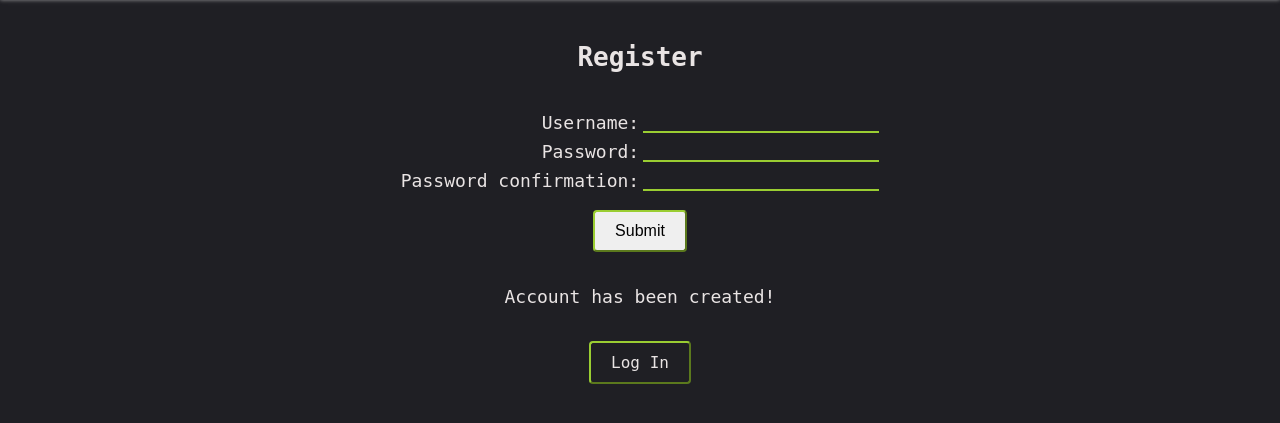
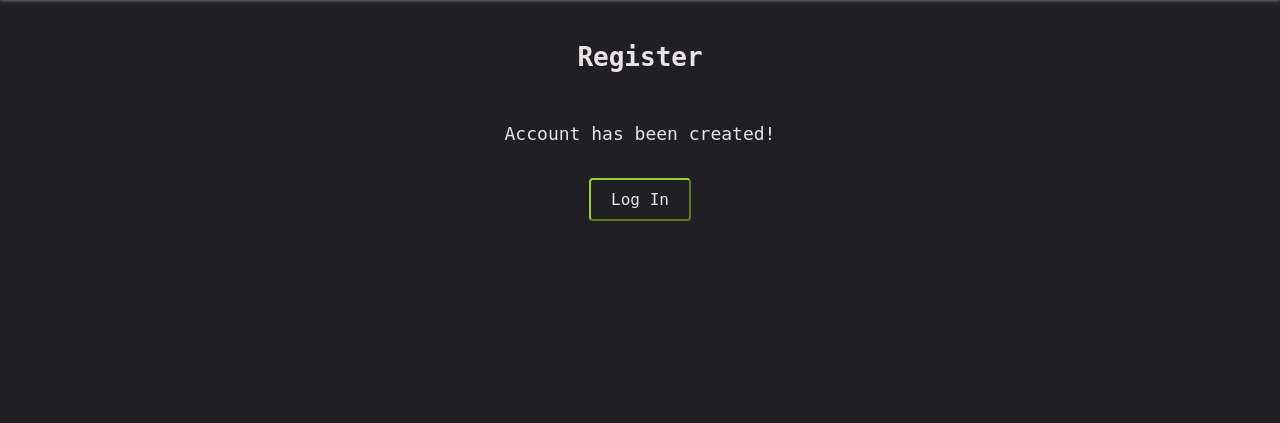
Before and after one commit to AntoineMauboussin/django_lc, a Django app: template src/project/templates/registration/register.html in a window 1280 px wide. Shown: the part 79-502 px from the top of the page. Run offline with Django 4.2, Linux system fonts and the light colour scheme; tables that the repository leaves empty hold one stand-in row (values such as "Sample post"); the template is opened without the code that fills it: values that come from a table or form of the project are taken from there, most other values are stand-ins (such as "Sample title", 1, 10 or a date in 2020).

Commit message:
type password on register

```diff
--- a/src/project/app/forms.py
+++ b/src/project/app/forms.py
@@ -2,8 +2,8 @@ from django import forms
 
 class RegisterForm(forms.Form):
     username = forms.CharField(label="Username:")
-    password1 = forms.CharField(label="Password:")
-    password2 = forms.CharField(label="Password confirmation:")
+    password1 = forms.CharField(label="Password:", widget=forms.PasswordInput)
+    password2 = forms.CharField(label="Password confirmation:", widget=forms.PasswordInput)
 
     def clean_password2(self):
         password1 = self.cleaned_data.get('password1')
--- a/src/project/templates/registration/register.html
+++ b/src/project/templates/registration/register.html
@@ -24,11 +24,12 @@
 
         <form action="" method="post">
             {% csrf_token %}
+            {% if not validation %}
             <table>
                 {{ form.as_table }}
             </table>
             <input class="button" type="submit" value="Submit">
-            {% if validation %}
+            {% else %}
             <p>Account has been created!</p>
             <a class="button" href="{% url 'login' %}">Log In</a>
             {% endif %}
```
